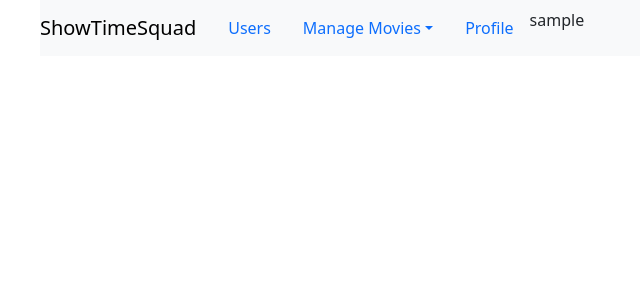
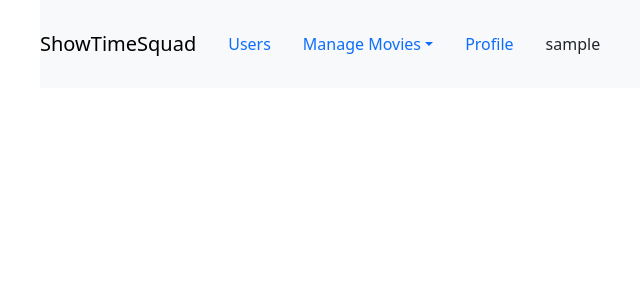
Before and after one commit to Rahul21sai/movie_ticket_forntend_admincontrol, a React (Create React App) app: page /signin in a window 1280 px wide. Shown: the top 300 px of the page, without its empty margins (42-682 px from the left). Built offline with nearby package versions, Linux system fonts and the light colour scheme; sample sign-in values are in the browser's storage; the HTML template or start-up script is replaced by a standard one.

Commit message:
display message on login page

```diff
--- a/src/components/home.js
+++ b/src/components/home.js
@@ -25,14 +25,14 @@ function Nav() {
         <span className="navbar-toggler-icon"></span>
       </button>
       <div className="collapse navbar-collapse" id="navbarNav">
-        <ul className="nav">
+        <ul className="nav mt-3">
           <li className="nav-item">
             <Link to="/users" className="nav-link">
               Users
             </Link>
           </li>
           <li className="nav-item dropdown">
-            <a
+            <p
               className="nav-link dropdown-toggle"
               id="navbarDropdownMenuLink"
               role="button"
@@ -42,7 +42,7 @@ function Nav() {
               onClick={toggleDropdown}
             >
               Manage Movies
-            </a>
+            </p>
             <div
               className={`dropdown-menu ${isDropdownOpen ? 'show' : ''}`}
               aria-labelledby="navbarDropdownMenuLink"
@@ -61,8 +61,8 @@ function Nav() {
               Profile
             </Link>
           </li>
+          <p className='nav-item mt-2 mx-3'>{localStorage.getItem('username')}</p>
         </ul>
-        <p>{localStorage.getItem('username')}</p>
       </div>
     </nav>
   );
--- a/src/components/moviecomponents/movielistrow.js
+++ b/src/components/moviecomponents/movielistrow.js
@@ -22,7 +22,7 @@ function Movielistrow(props) {
             <td>{name}</td>
             <td>{length}</td>
             <td>{genre}</td>
-            <td><img src={image} height="90px" width="160px"/></td>
+            <td><img src={image} alt={name} height="90px" width="160px"/></td>
             <td>{rating}</td>
             <td class="d-gridjustify-content-center align-items-center my-auto">
                 <Link class="text-decoration-none text-light me-4" to={"/edit-movie/" + _id}>
--- a/src/components/userend/home/login.js
+++ b/src/components/userend/home/login.js
@@ -5,12 +5,12 @@ function SignIn(){
   const [email,setEmail]=useState("");
   const [pass,setPass]=useState("");
   const [data,setdata]=useState("");
+  const [message,setmessage]=useState("");
   const handleSubmit=()=>{
     Axios.get("http://localhost:4000/users/get-password/"+email)
     .then((res) => {
       if(res.status === 200) {
         setdata(res.data);
-        alert("successssssssssssssssss!")
       }
       else Promise.reject()
     })
@@ -21,16 +21,23 @@ function SignIn(){
         if(pass===data.password){
           localStorage.setItem('username',data.name);
           localStorage.setItem('id',data._id);
-          alert("login successful");
+          setmessage("Login Successful");
+          document.getElementById("message").style.color="green";
         }
         else{
-          alert("login failed");
+          setmessage("Login Failed");
+          document.getElementById("message").style.color="red";
         }
+    }
+    else {
+      setmessage("User Email does not exist")
+      document.getElementById("message").style.color = "yellow"
     }
   }
   return (
     <div style={{maxWidth:"50%"}} className='d-grid mx-auto'>
       <h2 className="text-center mb-4">Login</h2>
+      <p id="message" className='text-center'>{message}</p>
       <form className='form-control' onSubmit={handleSubmit}>
         <label htmlFor="email" className="form-label">Email</label>
         <input type="text" id="email" onChange={(event) => setEmail(event.target.value)} className="form-control my-2" placeholder="Enter your email"/>
```
